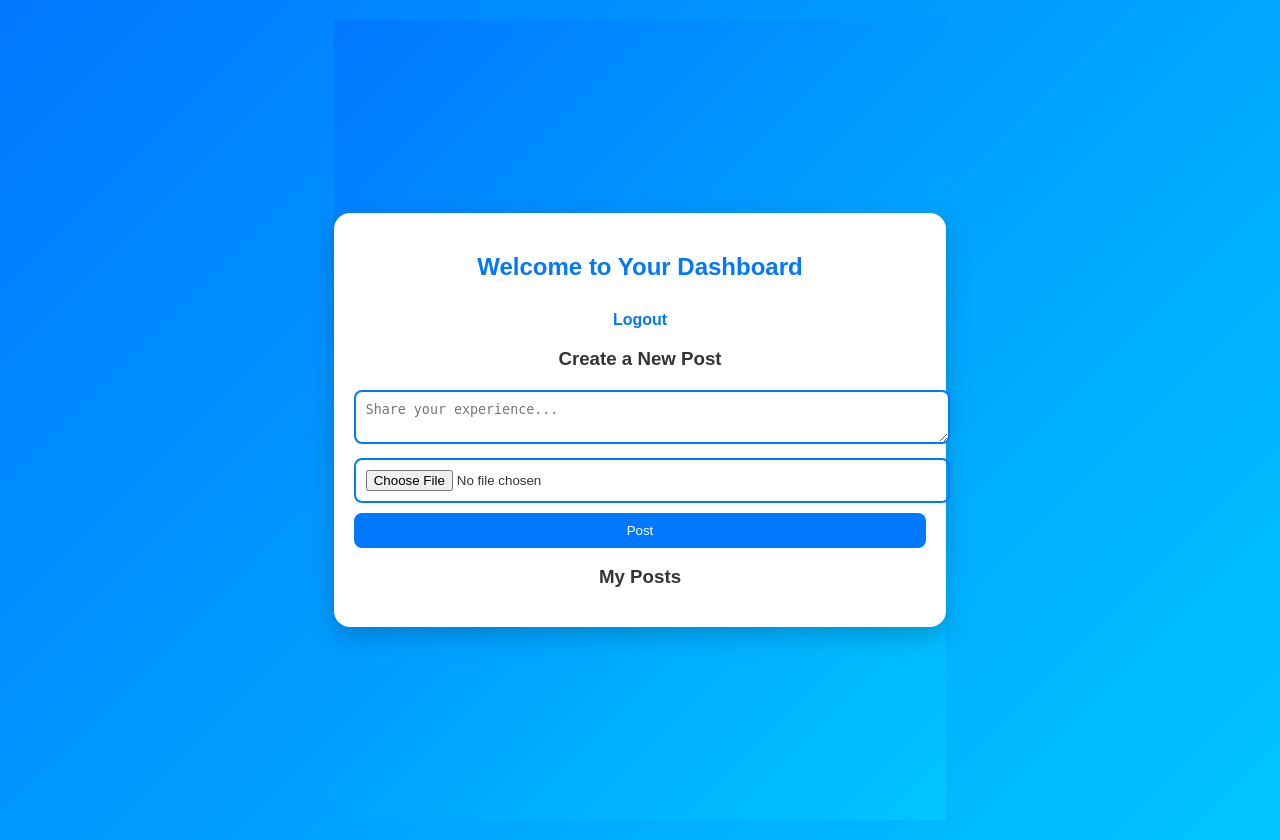
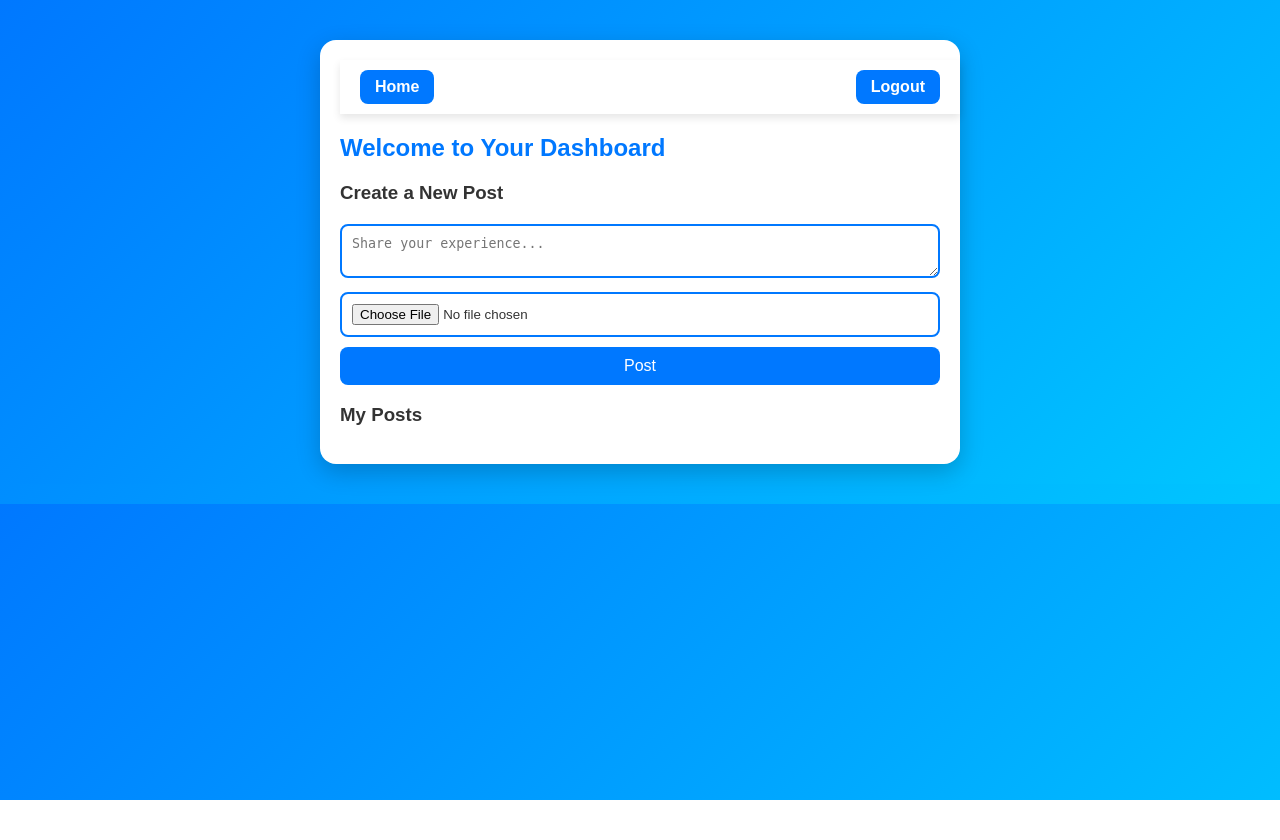
Before and after one commit to anandu-pn/web-dou, a PHP site: page /dashboard.php in a window 1280 px wide. After the commit the page ends 800 px from the top, so only its background shows below. Run offline with PHP 8.4, Linux system fonts and the light colour scheme; the visitor is signed in with stand-in values (Sample User, id 1); data that the repository does not hold is empty.

Commit message:
complete

```diff
--- a/back.php
+++ b/back.php
@@ -78,7 +78,7 @@ if (isset($_POST['create_post']) && isset($_POST['csrf_token']) && $_POST['csrf_
     $image = '';
     $video = '';
 
-    // For a single file input named "media"
+    // For a single file input named "media" (if used in dashboard.php)
     if (!empty($_FILES['media']['name'])) {
         $fileType = mime_content_type($_FILES['media']['tmp_name']);
         $fileName = basename($_FILES['media']['name']);
@@ -157,10 +157,17 @@ if (isset($_POST['delete_post']) && isset($_POST['csrf_token']) && $_POST['csrf_
 }
 
 // Comment on Post
-if (isset($_POST['comment']) && isset($_POST['csrf_token']) && $_POST['csrf_token'] === $_SESSION['csrf_token']) {
+// 1. Check for 'submit_comment' to ensure the button name is unique
+// 2. Use $_POST['comment'] for the actual comment text
+if (isset($_POST['submit_comment']) && isset($_POST['csrf_token']) && $_POST['csrf_token'] === $_SESSION['csrf_token']) {
     $post_id = $_POST['post_id'];
     $user_id = $_SESSION['user_id'];
-    $comment = htmlspecialchars($_POST['comment'], ENT_QUOTES, 'UTF-8');
+    $comment = trim($_POST['comment']);
+    if ($comment === '') {
+        die('Cannot submit an empty comment.');
+    }
+    $comment = htmlspecialchars($comment, ENT_QUOTES, 'UTF-8');
+
     $stmt = $conn->prepare("INSERT INTO comments (post_id, user_id, comment) VALUES (?, ?, ?)");
     $stmt->bind_param("iis", $post_id, $user_id, $comment);
     $stmt->execute();
--- a/dashboard.php
+++ b/dashboard.php
@@ -16,17 +16,13 @@ $posts = getMyPosts(); // Fetch only the logged-in user's posts
     <meta charset="UTF-8">
     <title>Dashboard</title>
     <style>
+        /* Updated styling: Removed flex centering for vertical alignment */
         body, html {
-            height: 100%;
             margin: 0;
-            display: flex;
-            justify-content: center;
-            align-items: center;
+            padding: 20px;
             background: linear-gradient(135deg, #0078FF, #00C6FF);
             font-family: Arial, sans-serif;
             color: #333;
-            flex-direction: column;
-            padding: 20px;
         }
 
         .dashboard-container {
@@ -36,23 +32,41 @@ $posts = getMyPosts(); // Fetch only the logged-in user's posts
             padding: 20px;
             border-radius: 16px;
             box-shadow: 0 8px 24px rgba(0, 0, 0, 0.2);
-            text-align: center;
+            margin: 0 auto;
+        }
+
+        .navbar {
+            width: 100%;
+            background: rgba(255, 255, 255, 0.9);
+            padding: 10px;
+            margin-bottom: 20px;
+            display: flex;
+            justify-content: space-between;
+            align-items: center;
+            box-shadow: 0px 4px 8px rgba(0, 0, 0, 0.1);
+        }
+
+        .navbar a, .navbar button {
+            color: #0078FF;
+            text-decoration: none;
+            margin: 0 10px;
+            background: none;
+            border: none;
+            cursor: pointer;
+            font-size: 16px;
+            font-weight: bold;
+        }
+
+        .navbar .btn-nav {
+            background: #0078FF;
+            color: white;
+            padding: 8px 15px;
+            border-radius: 8px;
         }
 
         h2 {
             color: #0078FF;
-        }
-
-        a {
-            display: inline-block;
-            margin-top: 10px;
-            color: #0078FF;
-            text-decoration: none;
-            font-weight: bold;
-        }
-
-        a:hover {
-            text-decoration: underline;
+            margin-top: 0;
         }
 
         .post-form {
@@ -66,6 +80,7 @@ $posts = getMyPosts(); // Fetch only the logged-in user's posts
             margin-bottom: 10px;
             border: 2px solid #0078FF;
             border-radius: 8px;
+            box-sizing: border-box;
         }
 
         .btn {
@@ -77,6 +92,7 @@ $posts = getMyPosts(); // Fetch only the logged-in user's posts
             cursor: pointer;
             width: 100%;
             transition: background 0.3s;
+            font-size: 16px;
         }
 
         .btn:hover {
@@ -109,8 +125,13 @@ $posts = getMyPosts(); // Fetch only the logged-in user's posts
 </head>
 <body>
     <div class="dashboard-container">
+        <!-- Navigation Bar -->
+        <div class="navbar">
+            <a class="btn-nav" href="home.php">Home</a>
+            <a class="btn-nav" href="back.php?logout=true">Logout</a>
+        </div>
+
         <h2>Welcome to Your Dashboard</h2>
-        <a href="back.php?logout=true">Logout</a>
 
         <h3>Create a New Post</h3>
         <form class="post-form" action="back.php" method="POST" enctype="multipart/form-data">
@@ -124,12 +145,12 @@ $posts = getMyPosts(); // Fetch only the logged-in user's posts
         <?php foreach ($posts as $post): ?>
             <div class="post">
                 <p><strong><?php echo htmlspecialchars($post['content']); ?></strong></p>
-                <?php if ($post['image']): ?>
-                    <img src="<?php echo $post['image']; ?>">
+                <?php if (!empty($post['image'])): ?>
+                    <img src="<?php echo htmlspecialchars($post['image']); ?>" alt="Post Image">
                 <?php endif; ?>
-                <?php if ($post['video']): ?>
+                <?php if (!empty($post['video'])): ?>
                     <video controls>
-                        <source src="<?php echo $post['video']; ?>" type="video/mp4">
+                        <source src="<?php echo htmlspecialchars($post['video']); ?>" type="video/mp4">
                     </video>
                 <?php endif; ?>
 
```
Also changed, not shown: home.php (+8 -3 lines), uploads/pexels-no-name-66997.jpg (added).
